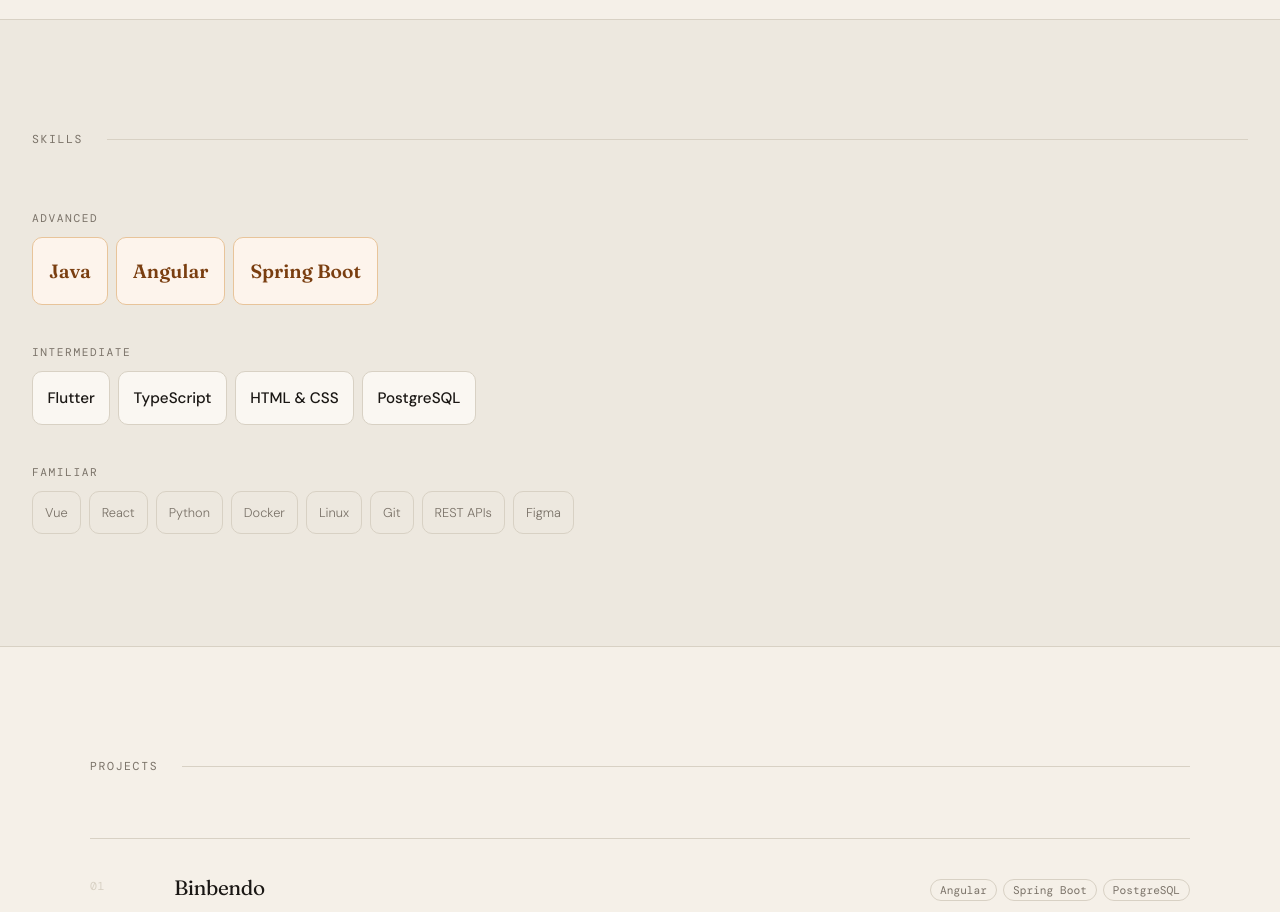
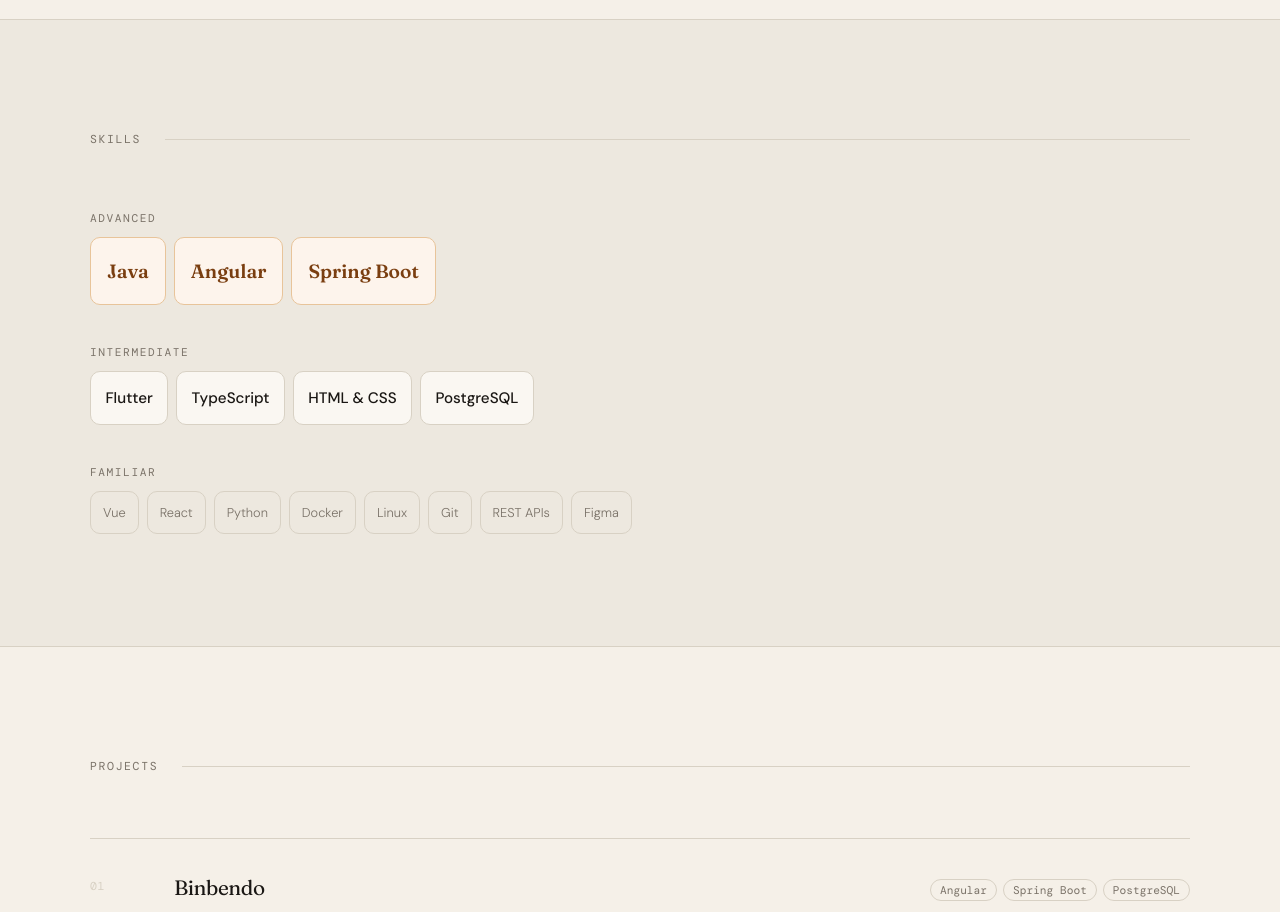
Before and after one commit to SabriAz/portfolio, a Vue app: page / in a window 1280 px wide. Shown: the part 1600-2512 px from the top of the page. Built offline with nearby package versions, Linux system fonts and the light colour scheme; a web font is replaced by a local one.

Commit message:
feat: Updated skills section

```diff
--- a/src/components/SkillsSection.vue
+++ b/src/components/SkillsSection.vue
@@ -56,7 +56,7 @@
 }
 
 .container {
-  max-width: 1400px;
+  max-width: 1100px;
   margin: 0 auto;
 }
 
```
